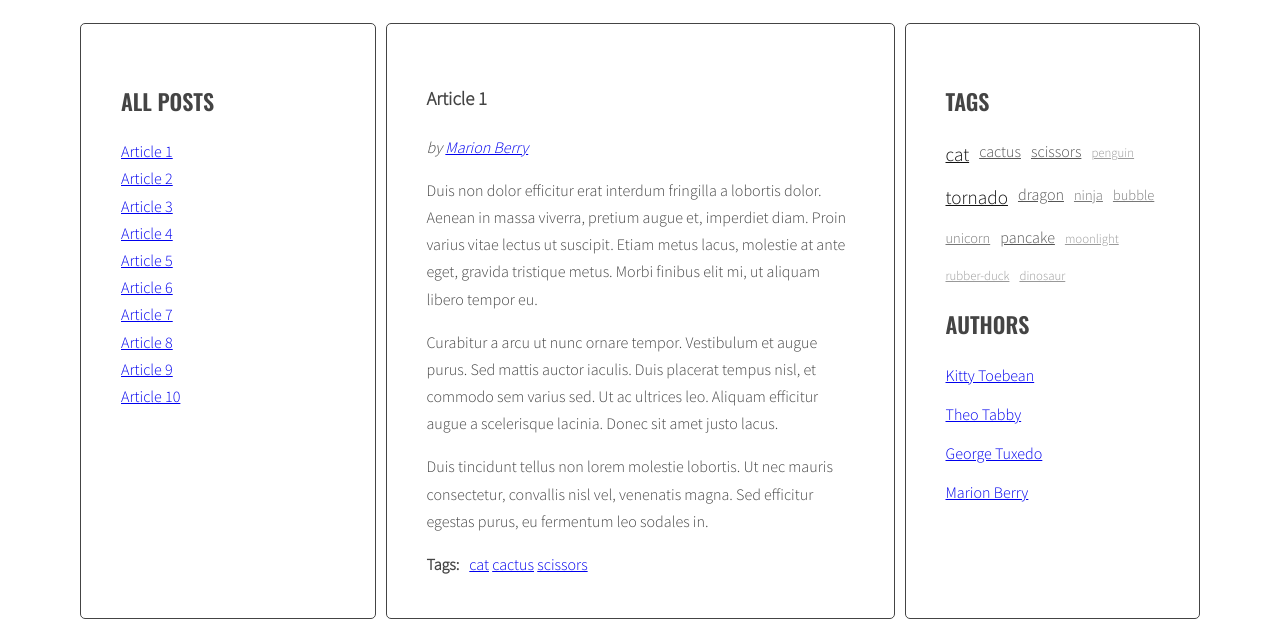
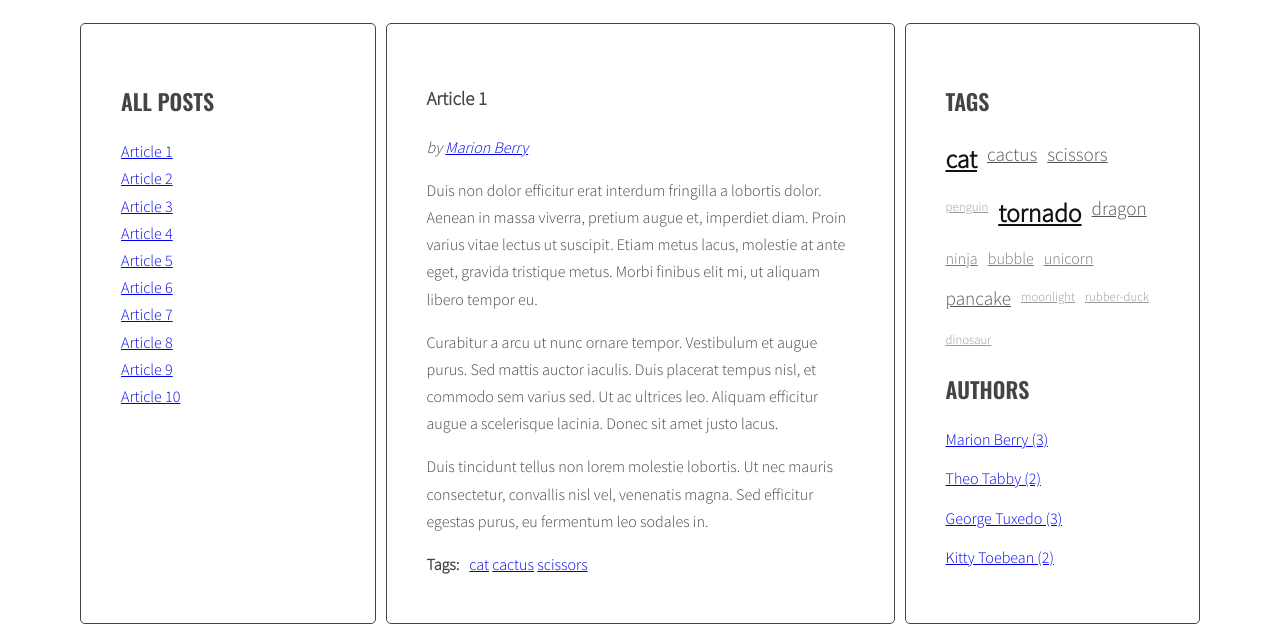
Before and after one commit to KatarzynaRzemek/javascript-blog, a website: page index.html in a window 1280 px wide. Shown: the part 220-852 px from the top of the page. Drawn offline with nearby package versions, Linux system fonts and the light colour scheme.

Commit message:
add list of authors

```diff
--- a/css/style.css
+++ b/css/style.css
@@ -106,23 +106,24 @@ body {
 }
 
 .tag-size-2 {
-  font-size: 90%;
+  font-size: 100%;
   color: #777;
 }
 
 .tag-size-3 {
-  font-size: 100%;
+  font-size: 120%;
   color: #555;
 }
 
 .tag.size-4 {
-  font-size: 110%;
+  font-size: 140%;
   color: #333;
 }
 
 .tag-size-5 {
-  font-size: 120%;
+  font-size: 160%;
   color: #111;
+  font-weight: bold;
 }
 
 .tags.list {
--- a/index.html
+++ b/index.html
@@ -165,26 +165,6 @@
                     </ul>
                     <h2 class="section-title">Authors</h2>
                     <ul class="list authors">
-                    <li>
-                        <a href="#">
-                        <span class="author-name">Kitty Toebean</span>
-                        </a>
-                    </li>
-                    <li>
-                        <a href="#">
-                        <span class="author-name">Theo Tabby</span>
-                        </a>
-                    </li>
-                    <li>
-                        <a href="#">
-                        <span class="author-name">George Tuxedo</span>
-                        </a>
-                    </li>
-                    <li>
-                        <a href="#">
-                        <span class="author-name">Marion Berry</span>
-                        </a>
-                    </li>
                     </ul>
                 </aside>
                 </main>
--- a/js/script.js
+++ b/js/script.js
@@ -52,7 +52,8 @@ const optArticleSelector = '.post',
   optArticleAuthorSelector = '.post-author',
   optTagListSelector = '.tags.list',
   optCloudClassCount = 5,
-  optCloudClassPrefix = 'tag-size-';
+  optCloudClassPrefix = 'tag-size-',
+  optAuthorsListSelector = '.authors.list';
 
 function generateTitleLinks(customSelector = ''){
   /* remove contents of titleList */
@@ -253,6 +254,9 @@ function addClickListenersToTags(){
 addClickListenersToTags();
 
 function generateAuthors(){
+  /* [NEW] create a new variable allAuthors with an empty object */
+  let allAuthors = {};
+
   /* find all articles */
   const articles = document.querySelectorAll(optArticleSelector);
 
@@ -271,8 +275,31 @@ function generateAuthors(){
     /* insert HTML into author wrapper */
     authorWrapper.innerHTML = linkHTML;
 
+    /* [NEW] check if this author is not already in allAuthors */
+    if(!allAuthors.hasOwnProperty(articleAuthor)){
+      /* add author to allAuthors object */
+      allAuthors[articleAuthor] = 1;
+    } else {
+      allAuthors[articleAuthor]++;
+    }
+
     /* end loop */
   }
+
+  /*[NEW] find list of authors in right column */
+  const authorList = document.querySelector(optAuthorsListSelector);
+
+  /* [NEW] create variable dor all links HTML code */
+  let allAuthorsHTML = '';
+
+  /* [NEW] start loop for each author in allAuthors */
+  for(let author in allAuthors){
+    const authorLinkHTML = '<li><a href="#author-' + author.replace(' ', '-') + '">' + author + ' (' + allAuthors[author] + ')</a></li>';
+    allAuthorsHTML += authorLinkHTML
+  }
+
+  /* [NEW] add html form allAuthorsHTML to authorsList */
+  authorList.innerHTML = allAuthorsHTML;
 }
 
 generateAuthors();
```
